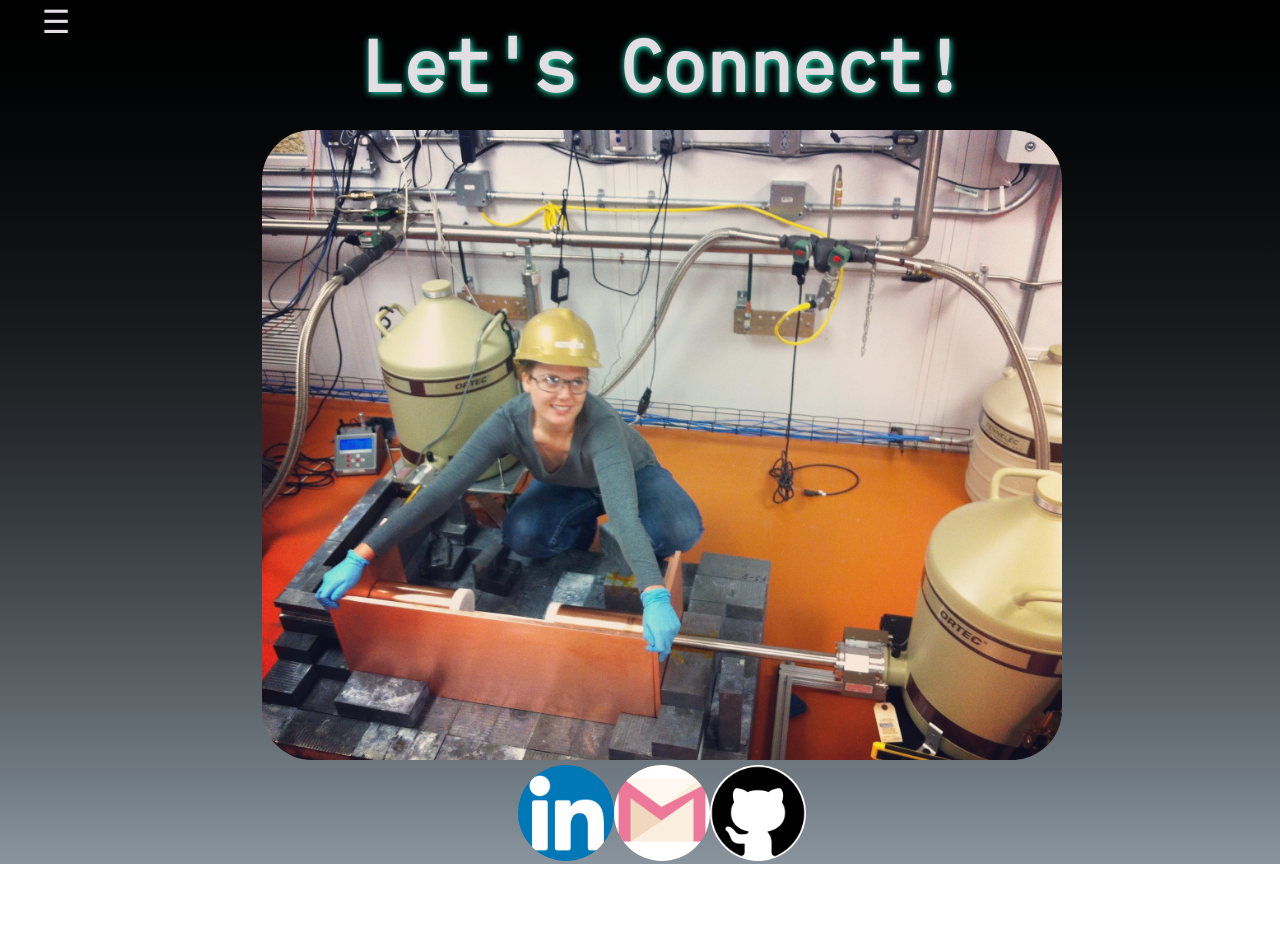
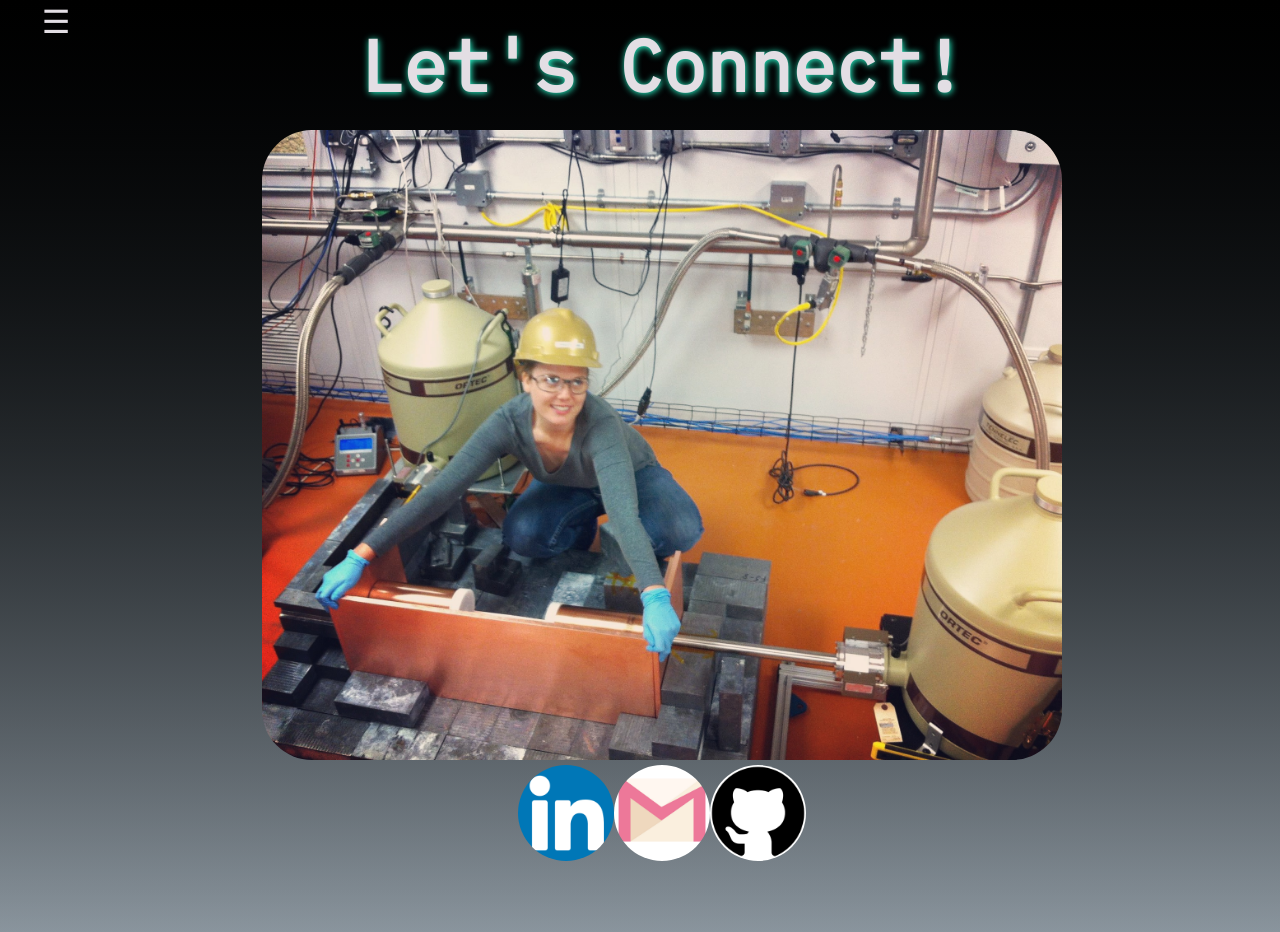
Before and after one commit to baileyjean/portfolio, a React (Create React App) app: page /drop-me-a-line in a window 1280 px wide. Before the commit the page ends 868 px from the top, so only its background shows below. Built offline with nearby package versions, Linux system fonts and the light colour scheme.

Commit message:
Fix Connect page

```diff
--- a/src/styles/App.css
+++ b/src/styles/App.css
@@ -149,7 +149,8 @@ button:hover {
 }
 
 .contact-page {
-  height: 100vh;
+  width: 90%;
+  height: auto;
   padding-bottom: 3em;
 }
 
```
